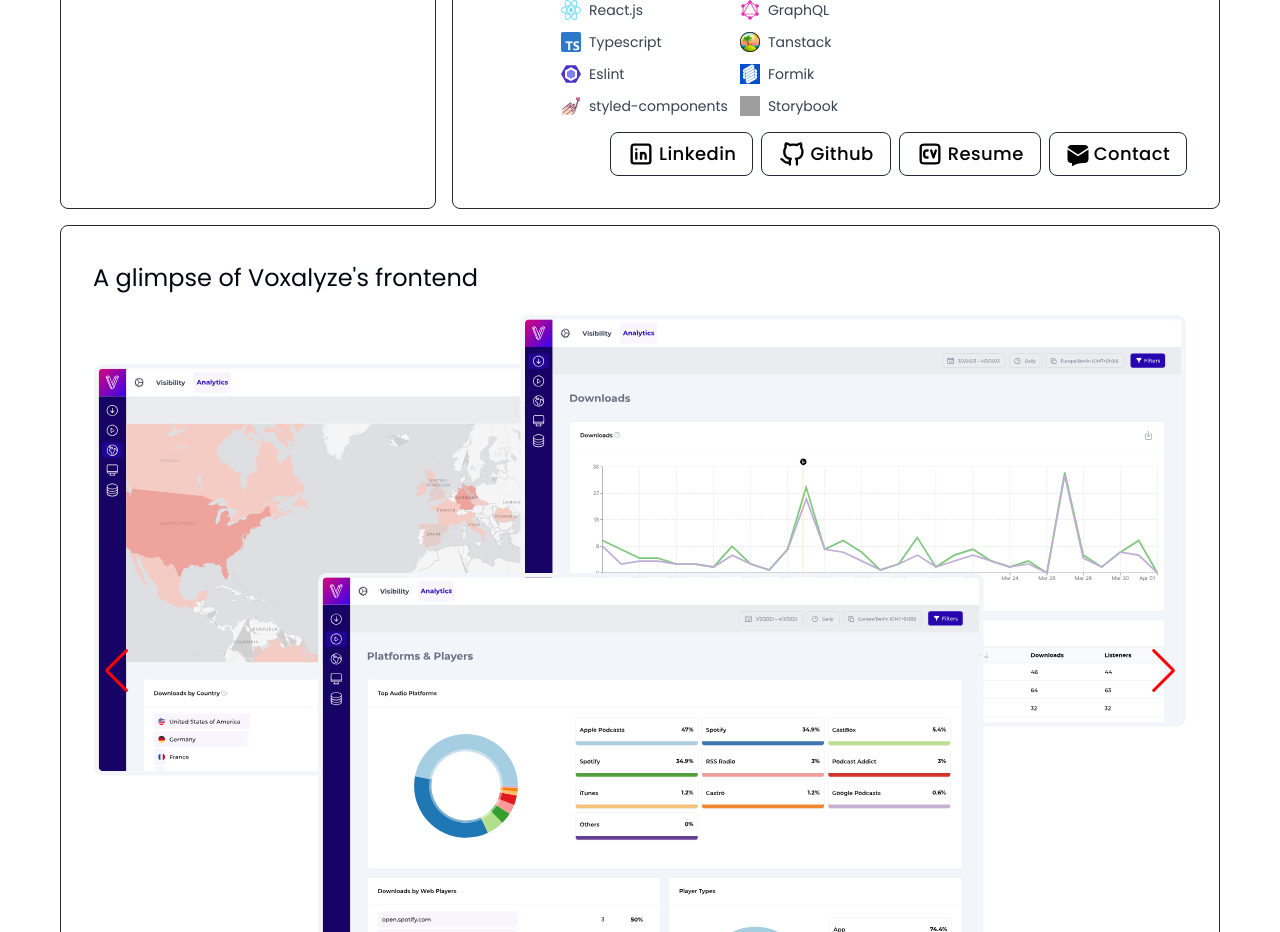
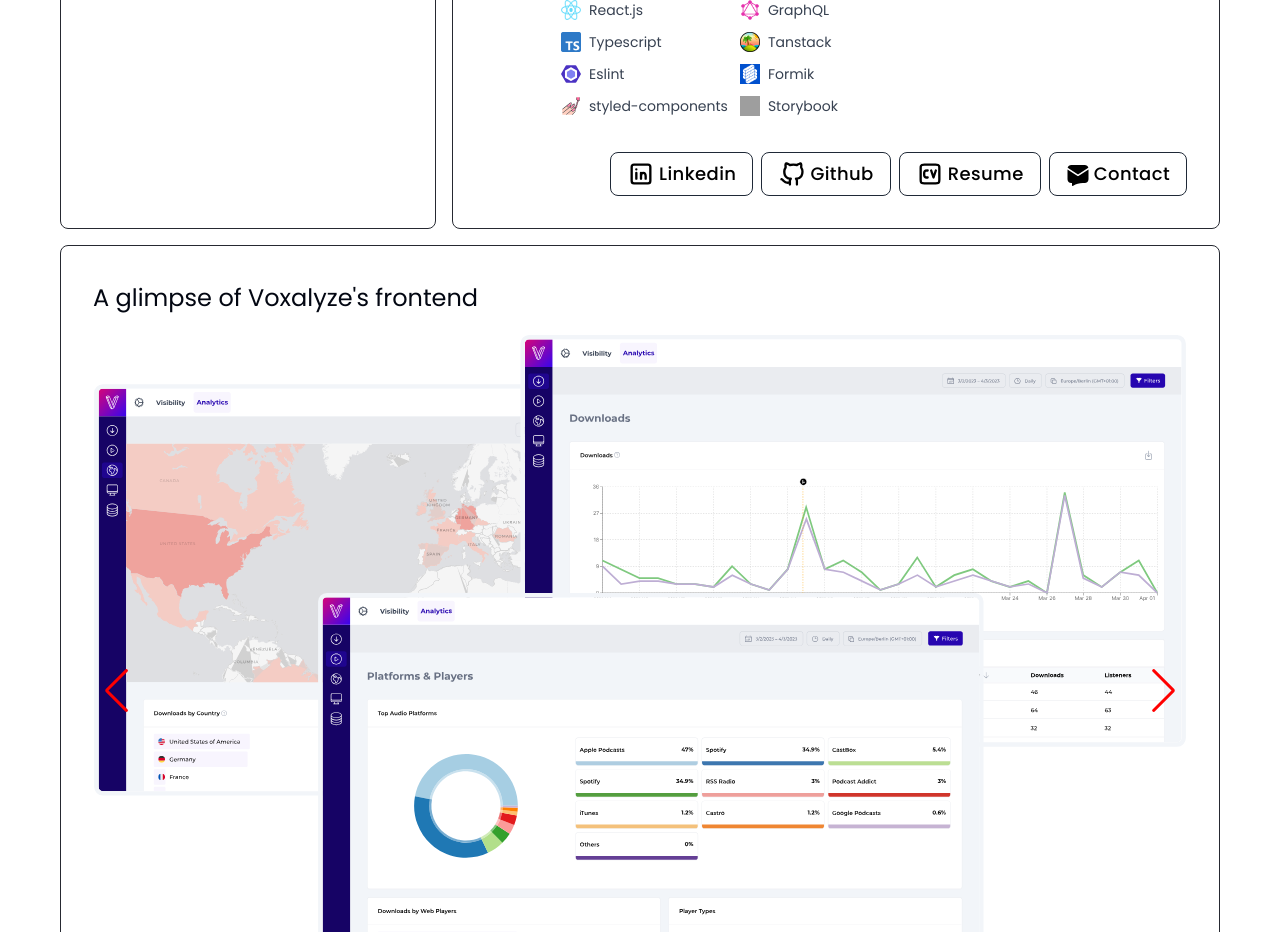
Before and after one commit to mariamarinescu/mmarinescu, a React (Vite) app: page / in a window 1280 px wide. Shown: the part 960-1892 px from the top of the page. Built offline with nearby package versions, Linux system fonts and the light colour scheme; grey boxes are pictures that could not be loaded; what tailwindcss-children would draw is missing.

Commit message:
Add margin top to ContactButtonRow

```diff
--- a/src/modules/app/dashboard/dashboardCards/welcomeCard/ContactButtonGroup.tsx
+++ b/src/modules/app/dashboard/dashboardCards/welcomeCard/ContactButtonGroup.tsx
@@ -56,7 +56,7 @@ export const ContactButtonGroup = () => {
 
   return (
     <>
-      <div className="h-inherit align-center flex w-full flex-wrap items-center justify-end gap-2">
+      <div className="h-inherit align-center mt-5 flex w-full flex-wrap items-center justify-end gap-2">
         {buttonListConfig.map(({ href, icon, label, className, id }) => (
           <Button
             href={href}
```
